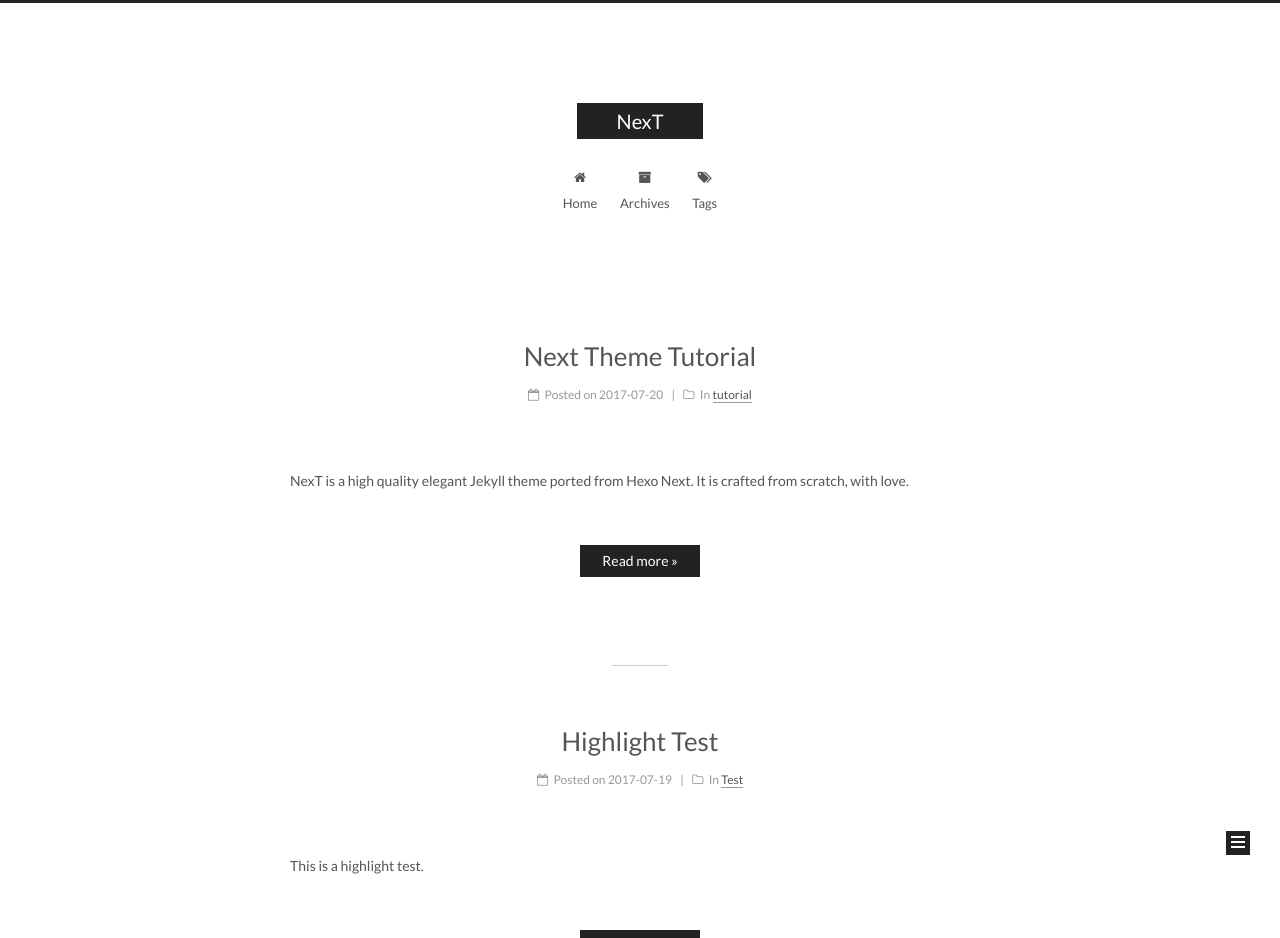
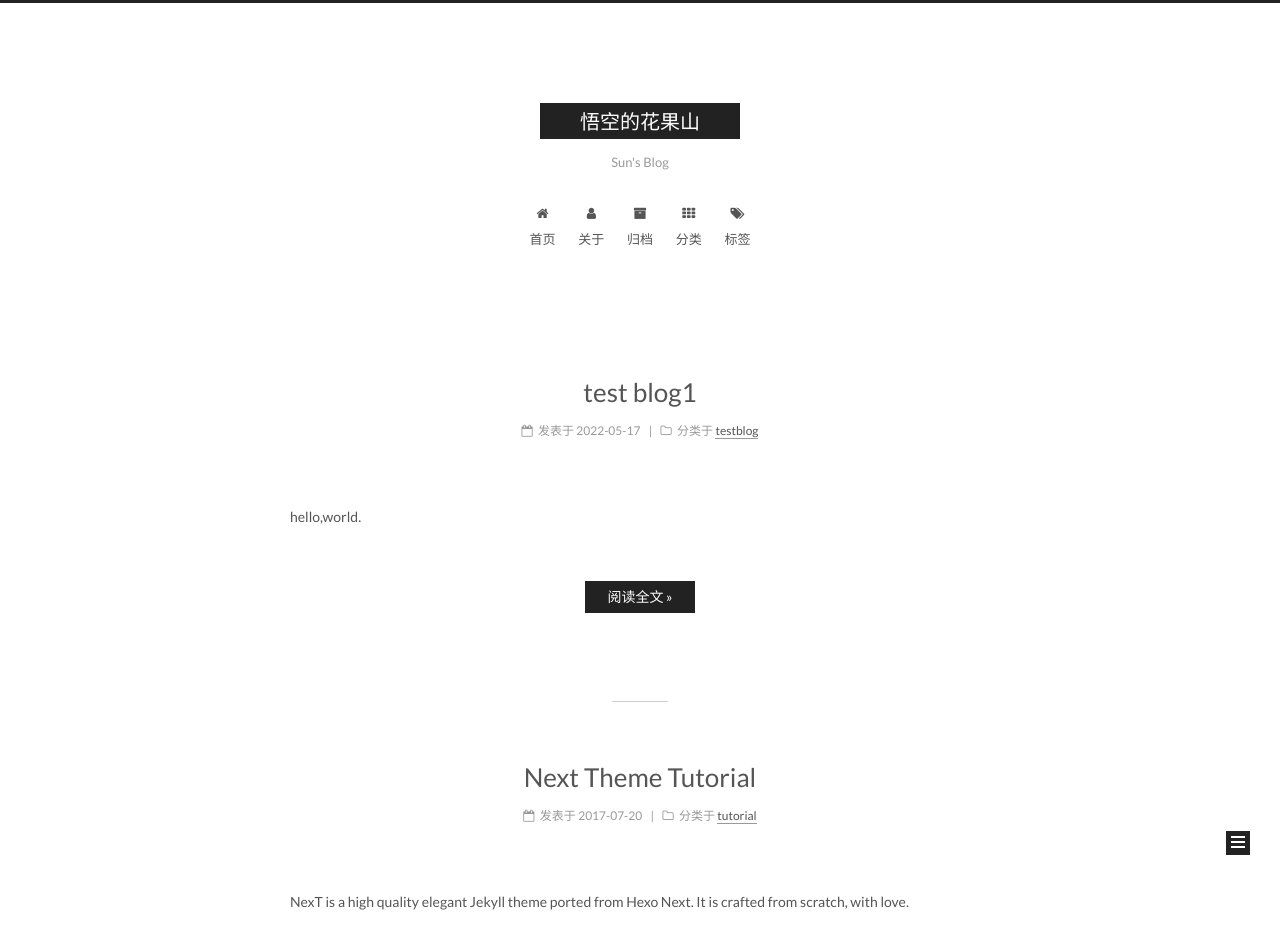
Before and after one commit to SunJC911/sunjc911.github.io, a Jekyll site: the page built from index.html, in a window 1280 px wide. Shown: the top 938 px of the page. Built offline with Jekyll 4.4.1, drawn with Linux system fonts in a browser that asks for light colours; emoji names are drawn with the system emoji font; formulas are drawn with MathJax 3; the list of posts is cut into pages by our own code; some of the changed text lies outside the part shown.

Commit message:
upload test-blog-1

```diff
--- a/Gemfile
+++ b/Gemfile
@@ -1,3 +1,6 @@
 source 'https://rubygems.org'
 gem 'github-pages', group: :jekyll_plugins
 #gem 'jekyll-admin', group: :jekyll_plugins
+gem 'tzinfo'
+gem 'tzinfo-data', platforms: [:mingw, :mswin, :x64_mingw]
+gem "webrick", "~> 1.7"
--- a/_config.yml
+++ b/_config.yml
@@ -2,14 +2,14 @@
 # Jekyll & Global Configuration
 ## Docs: https://jekyllrb.com/docs/configuration/
 # ---------------------------------------------------------------
-
+future: ture
 # Site
-title: NexT
-subtitle:
+title: 悟空的花果山
+subtitle: Sun's Blog
 description:
-author: John Doe
+author: Sun
 # Support language: de, en, fr-FR, id, ja, ko, pt-BR, pt, ru, zh-Hans, zh-hk, zh-tw
-language: en
+language: zh-Hans
 date_format: '%Y-%m-%d'
 
 # URL
@@ -84,7 +84,7 @@ keywords: "Jekyll, NexT"
 # Set rss to false to disable feed link.
 # Leave rss as empty to use site's feed link.
 # Set rss to specific value if you have burned your feed already.
-rss:
+rss: false
 
 # Specify the date when the site was setup
 #since: 2015
@@ -118,9 +118,9 @@ index_with_subtitle: false
 # When running the site in a subdirectory (e.g. domain.tld/blog), remove the leading slash (/archives -> archives)
 menu:
   home: /
-  #categories: /categories/
-  #about: /about/
+  about: /about/
   archives: /archives/
+  categories: /categories/
   tags: /tags/
   #sitemap: /sitemap.xml
   #commonweal: /404.html
@@ -152,8 +152,8 @@ menu_icons:
 
 # Schemes
 scheme: Muse
-#scheme: Mist
-#scheme: Pisces
+# scheme: Mist
+# scheme: Pisces
 
 
 # ---------------------------------------------------------------
@@ -233,7 +233,7 @@ social_icons:
 
 # Sidebar Avatar
 # in directory: /assets/images/avatar.gif
-#avatar:
+avatar: /assets/images/Kobe_Bryant.jpg
 
 
 # Table Of Contents in the Sidebar
@@ -256,8 +256,9 @@ toc:
 
 sidebar:
   # Sidebar Position, available value: left | right
+  # Only Pisces Scheme supports position
   position: left
-  #position: right
+  # position: right
 
   # Sidebar Display, available value:
   #  - post    expand on posts automatically. Default.
@@ -265,7 +266,7 @@ sidebar:
   #  - hide    expand only when click on the sidebar toggle icon.
   #  - remove  Totally remove sidebar including sidebar toggle.
   display: post
-  #display: always
+  # display: always
   #display: hide
   #display: remove
 
@@ -362,7 +363,7 @@ highlight_theme: normal
 
 # MathJax Support
 mathjax:
-  enable: false
+  enable: true
   per_page: false
   cdn: //cdn.bootcss.com/mathjax/2.7.1/latest.js?config=TeX-AMS-MML_HTMLorMML
 
--- /dev/null
+++ b/_posts/2022-05-17-test-blog1.md
@@ -0,0 +1,19 @@
+---
+title: test blog1
+description: hello,world.
+date: 2022-05-17 13:36:30
+categories:
+ - testblog
+tags:
+ - test
+---
+
+## part 1
+
+### yes
+
+helloworld
+
+中文测试
+
+陈刚你好，请我喝瑞幸
```
Also changed, not shown: Gemfile.lock, README.md, assets/images/Kobe_Bryant.jpg (added).
